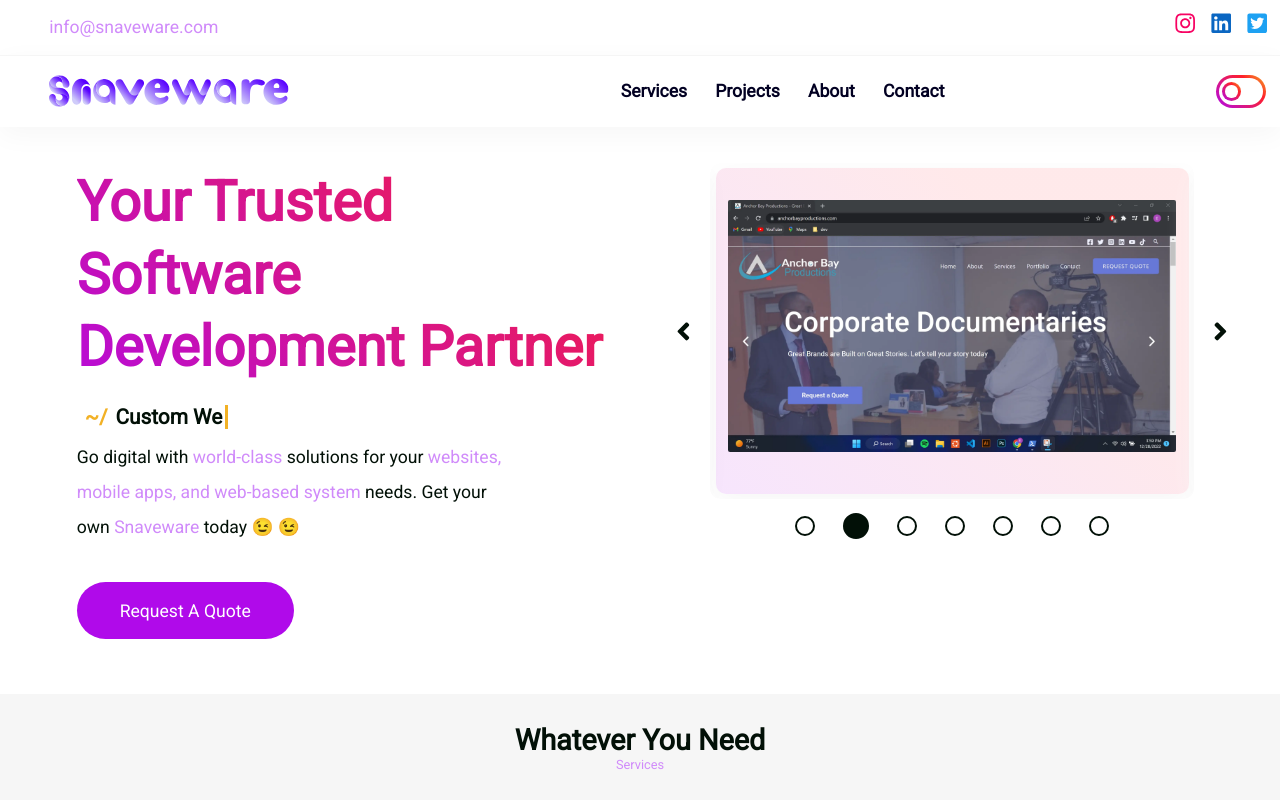
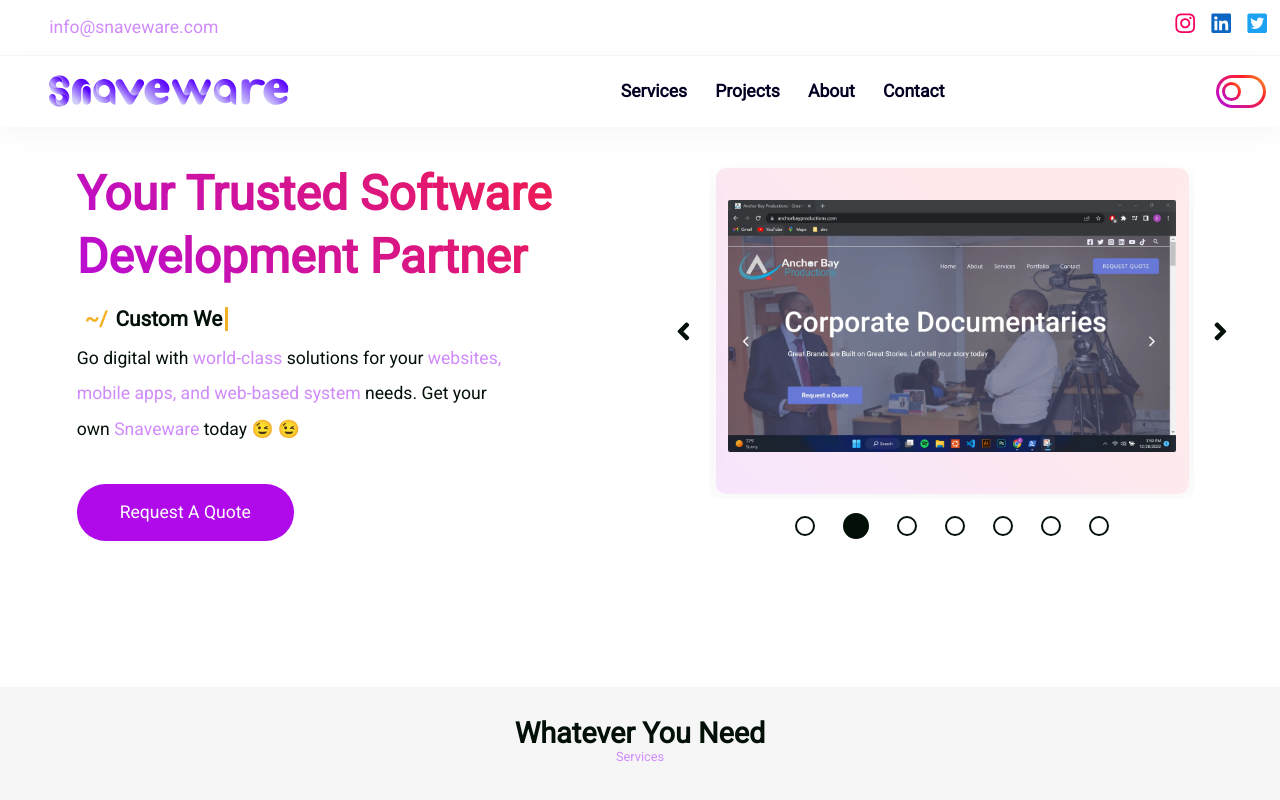
Before and after one commit to snaveware/snaveware, a Next.js app: page / in a window 1280 px wide. Shown: the top 800 px of the page. Built offline with nearby package versions, Linux system fonts and the light colour scheme.

Commit message:
reduced landing heading font

```diff
--- a/styled-components/styled-extra-components/Landing.styled.js
+++ b/styled-components/styled-extra-components/Landing.styled.js
@@ -110,9 +110,7 @@
                 text-align: left;
                 margin: 0;
             }
-            .landing-heading {
-                font-size: 3.5rem;
-            }
+
             .landing-btn-container {
                 justify-content: flex-start;
             }
```
